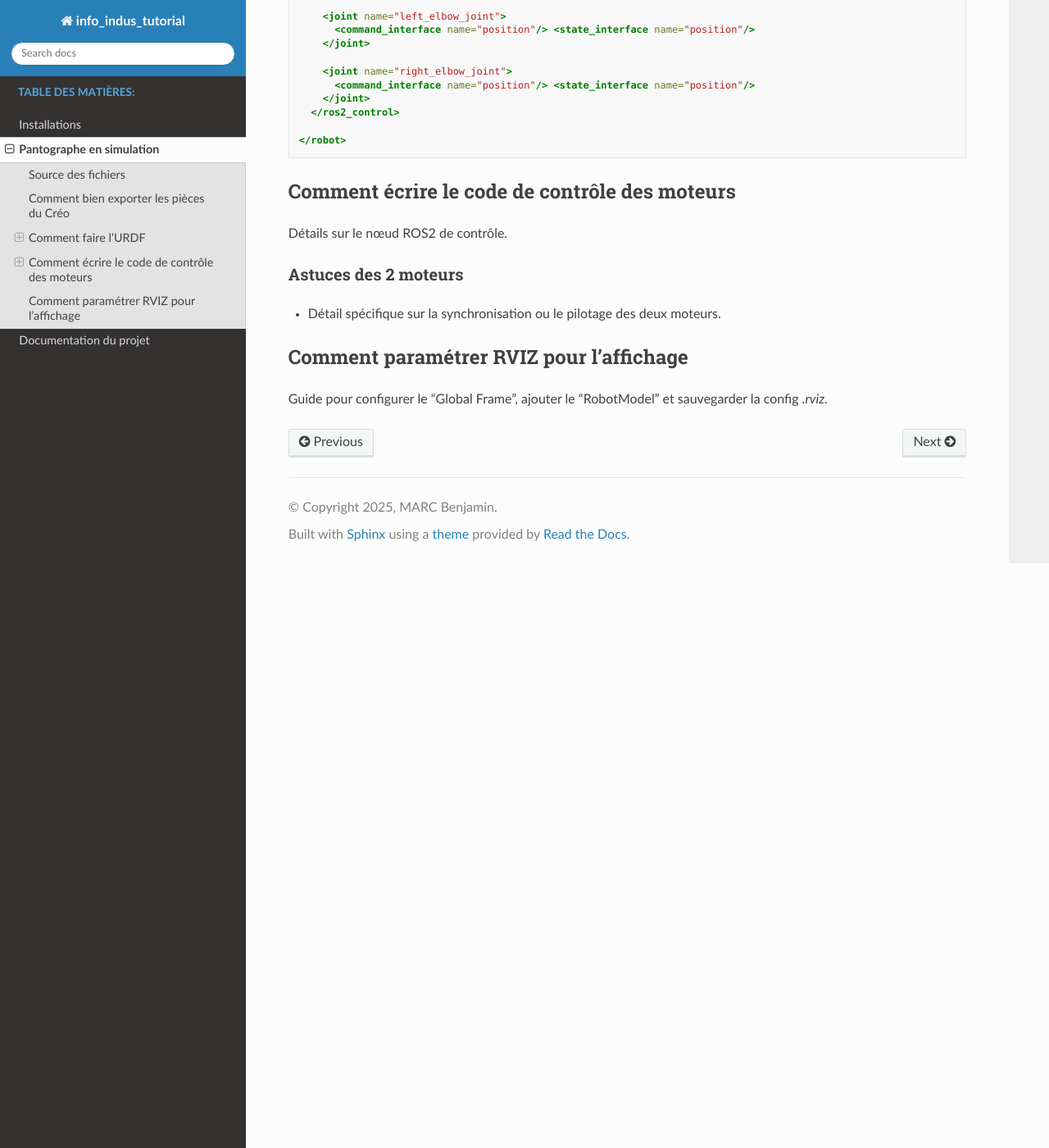
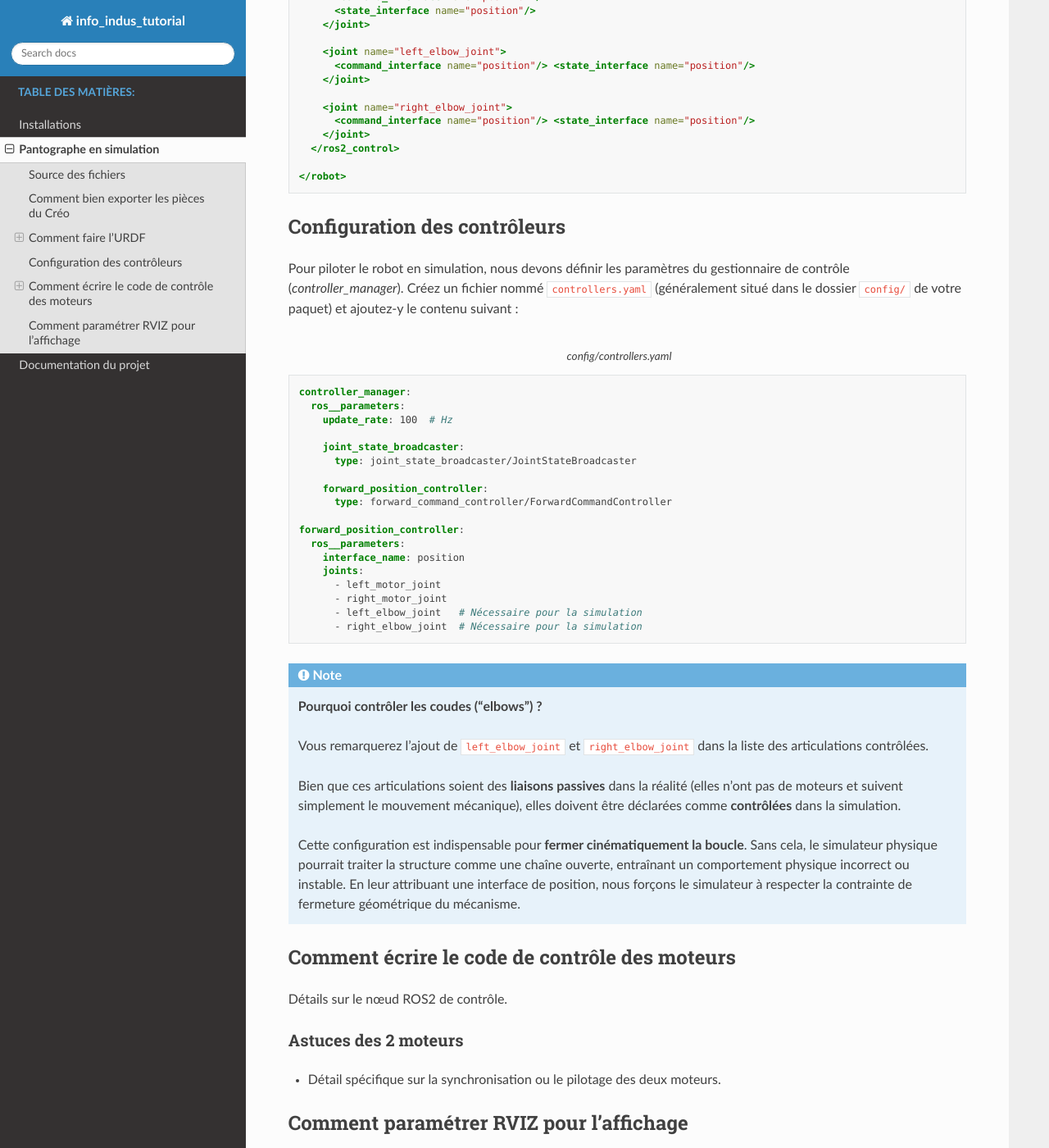
Before and after one commit to BenTTTC/info_indus_tutorial, a Sphinx documentation site: the page built from doc/sphinx/source/simulation.rst, in a window 1280 px wide and 1400 px high, scrolled down 3566 px. Shown: the whole window at 82% size. Built offline with Sphinx 7.4.7 and the Read the Docs theme 3.1.0, drawn with Linux system fonts in a browser that asks for light colours; some of the changed text lies outside the part shown.

Commit message:
modif_3_simu

```diff
--- a/doc/sphinx/source/simulation.rst
+++ b/doc/sphinx/source/simulation.rst
@@ -182,6 +183,41 @@ Voici le code utilisé pour décrire le pantographe. Notez l'utilisation de ``sc
 
     </robot>
 
+Configuration des contrôleurs
+-----------------------------
+
+Pour piloter le robot en simulation, nous devons définir les paramètres du gestionnaire de contrôle (`controller_manager`). Créez un fichier nommé ``controllers.yaml`` (généralement situé dans le dossier ``config/`` de votre paquet) et ajoutez-y le contenu suivant :
+
+.. code-block:: yaml
+   :caption: config/controllers.yaml
+
+   controller_manager:
+     ros__parameters:
+       update_rate: 100  # Hz
+
+       joint_state_broadcaster:
+         type: joint_state_broadcaster/JointStateBroadcaster
+
+       forward_position_controller:
+         type: forward_command_controller/ForwardCommandController
+
+   forward_position_controller:
+     ros__parameters:
+       interface_name: position
+       joints:
+         - left_motor_joint
+         - right_motor_joint
+         - left_elbow_joint   # Nécessaire pour la simulation
+         - right_elbow_joint  # Nécessaire pour la simulation
+
+.. note:: **Pourquoi contrôler les coudes ("elbows") ?**
+
+   Vous remarquerez l'ajout de ``left_elbow_joint`` et ``right_elbow_joint`` dans la liste des articulations contrôlées.
+
+   Bien que ces articulations soient des **liaisons passives** dans la réalité (elles n'ont pas de moteurs et suivent simplement le mouvement mécanique), elles doivent être déclarées comme **contrôlées** dans la simulation.
+
+   Cette configuration est indispensable pour **fermer cinématiquement la boucle**. Sans cela, le simulateur physique pourrait traiter la structure comme une chaîne ouverte, entraînant un comportement physique incorrect ou instable. En leur attribuant une interface de position, nous forçons le simulateur à respecter la contrainte de fermeture géométrique du mécanisme.
+
 Comment écrire le code de contrôle des moteurs
 ----------------------------------------------
 Détails sur le nœud ROS2 de contrôle.
```
Also changed, not shown: other parts of doc/sphinx/source/simulation.rst (+1 -0 lines).
